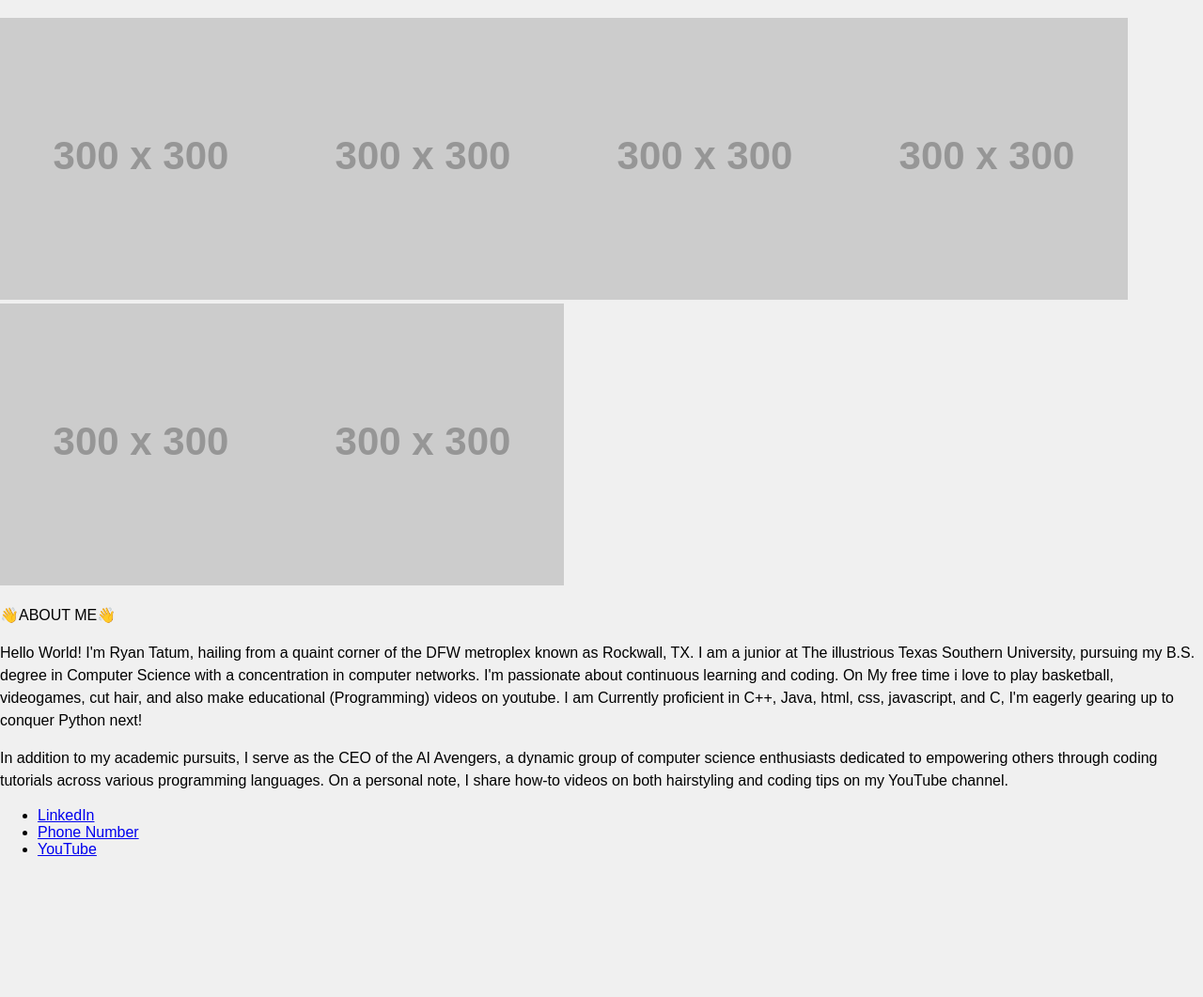
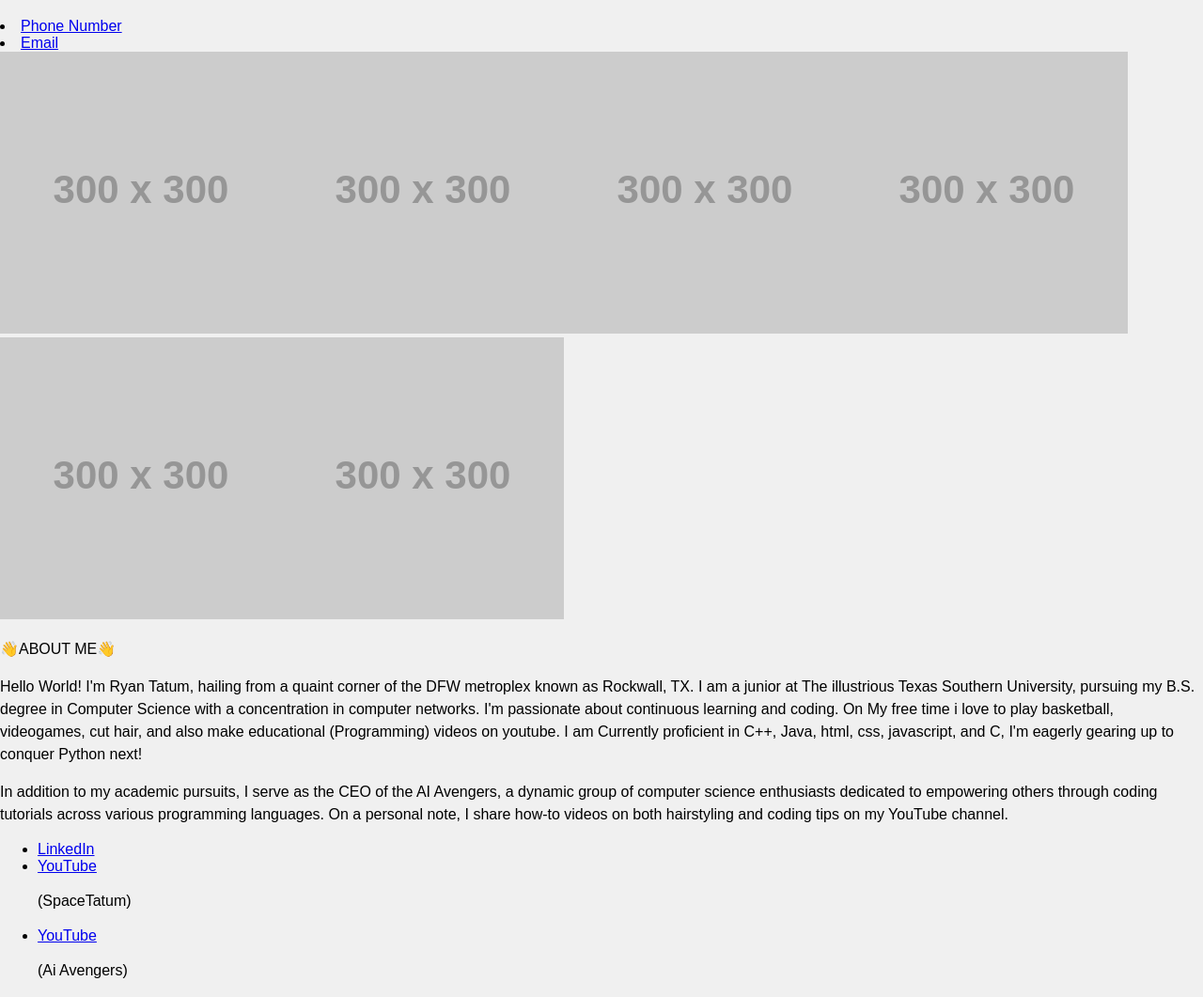
Before and after one commit to RTgotthepower/RTgotthepower.github.io, a plain HTML site: page index.html in a window 1280 px wide. Shown: the part 61-1122 px from the top of the page at 94% size. Before the commit the page ends 990 px from the top, so only its background shows below. Drawn offline with Linux system fonts and the light colour scheme; placeholder pictures from the web are drawn by us.

Commit message:
added links

```diff
--- a/index.html
+++ b/index.html
@@ -24,6 +24,8 @@
 </head>
 <body>
     <h1>Ryan Tatum</h1>
+    <li><a href="(469)929-3932">Phone Number</a></li>
+    <li><a href="R.tatum1232@student.tsu.edu">Email</a></li>
     <img src="https://via.placeholder.com/300" alt="Placeholder Image"><img src="https://via.placeholder.com/300" alt="Placeholder Image"><img src="https://via.placeholder.com/300" alt="Placeholder Image"><img src="https://via.placeholder.com/300" alt="Placeholder Image"><img src="https://via.placeholder.com/300" alt="Placeholder Image"><img src="https://via.placeholder.com/300" alt="Placeholder Image">
     <p>👋ABOUT ME👋</p>
     <p>Hello World! I'm Ryan Tatum, hailing from a quaint corner of the DFW metroplex known as Rockwall, TX. I am a junior at The illustrious Texas Southern University, pursuing my B.S. degree in Computer Science with a concentration in computer networks. I'm passionate about continuous learning and coding. On My free time i love to play basketball, videogames, cut hair, and also make educational (Programming) videos on youtube. I am Currently proficient in C++, Java, html, css, javascript, and C, I'm eagerly gearing up to conquer Python next!<br>
@@ -31,8 +33,11 @@
     <ul>
 
         <li><a href="https://www.linkedin.com/in/ryan-tatum-b387762a8/">LinkedIn</a></li>
-        <li><a href="(469)929-3932">Phone Number</a></li>
-        <li><a href="https://www.youtube.com/channel/UCTPaLk6rF-76yYl9qHvSdzQ">YouTube</a></li>
+
+        <li><a href="https://www.youtube.com/channel/UCTPaLk6rF-76yYl9qHvSdzQ">YouTube</a></li><p>(SpaceTatum)</p>
+
+        <li><a href="https://www.youtube.com/channel/UCh2Nb2JLmC76wbtDkPsRhOA">YouTube</a></li><p>(Ai Avengers)</p>
+
 
     </ul>
 
```
